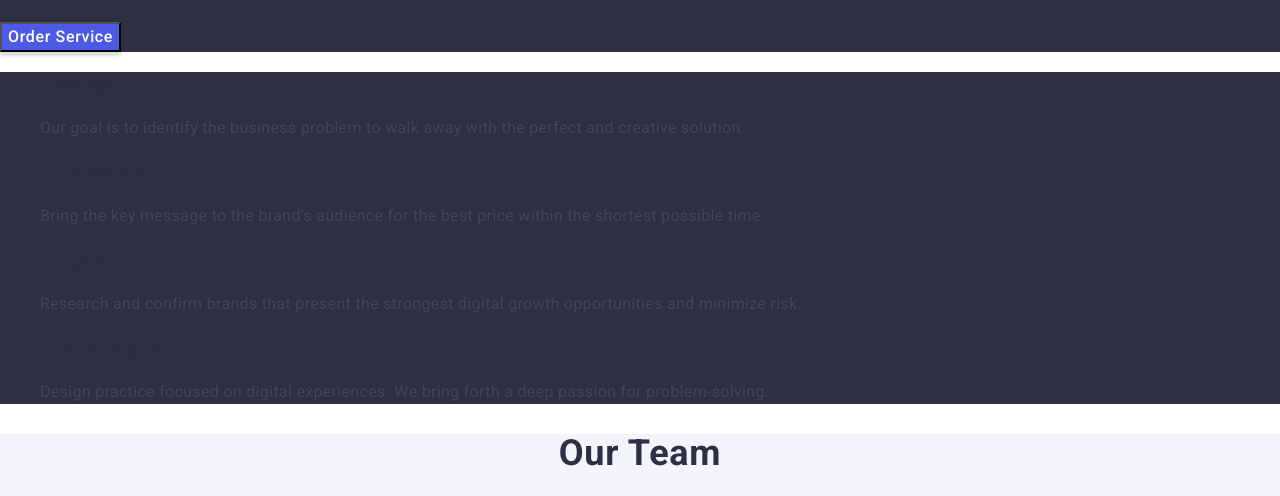
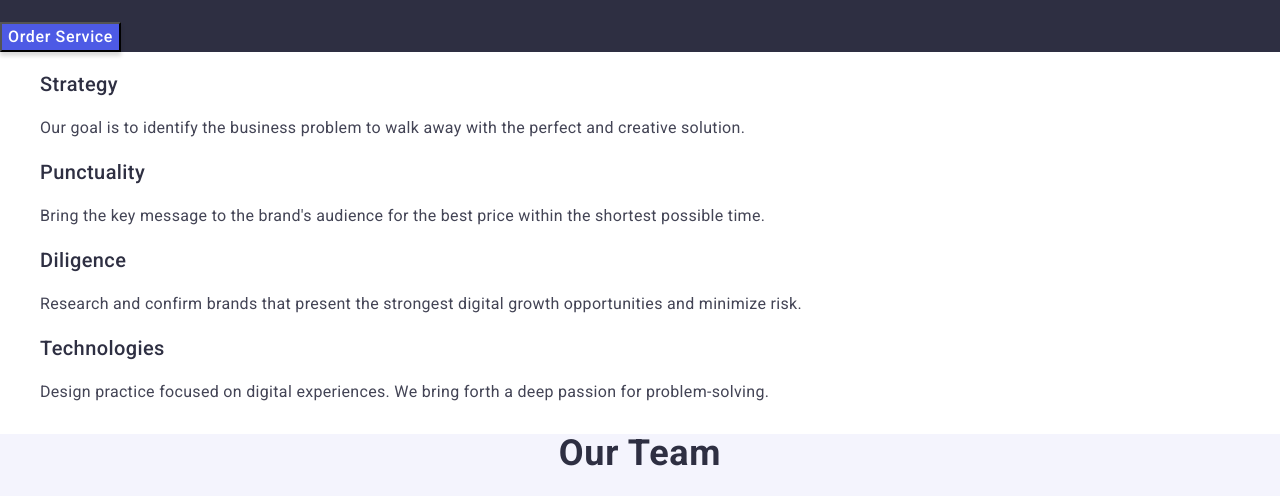
Before and after one commit to YuliiaZhytniuk/goit-markup-hw-02, a plain HTML site: page index.html in a window 1280 px wide. Shown: the part 304-800 px from the top of the page. Drawn offline with nearby package versions, Linux system fonts and the light colour scheme.

Commit message:
update css fail

```diff
--- a/css/styles.css
+++ b/css/styles.css
@@ -81,7 +81,7 @@ button {
 /** ================FEATURES================= */
 
 .features {
-  background: #2e2f42;
+  background: #fff;
 }
 
 .visually-hidden {
```
Also changed, not shown: index.html (+3 -0 lines).
